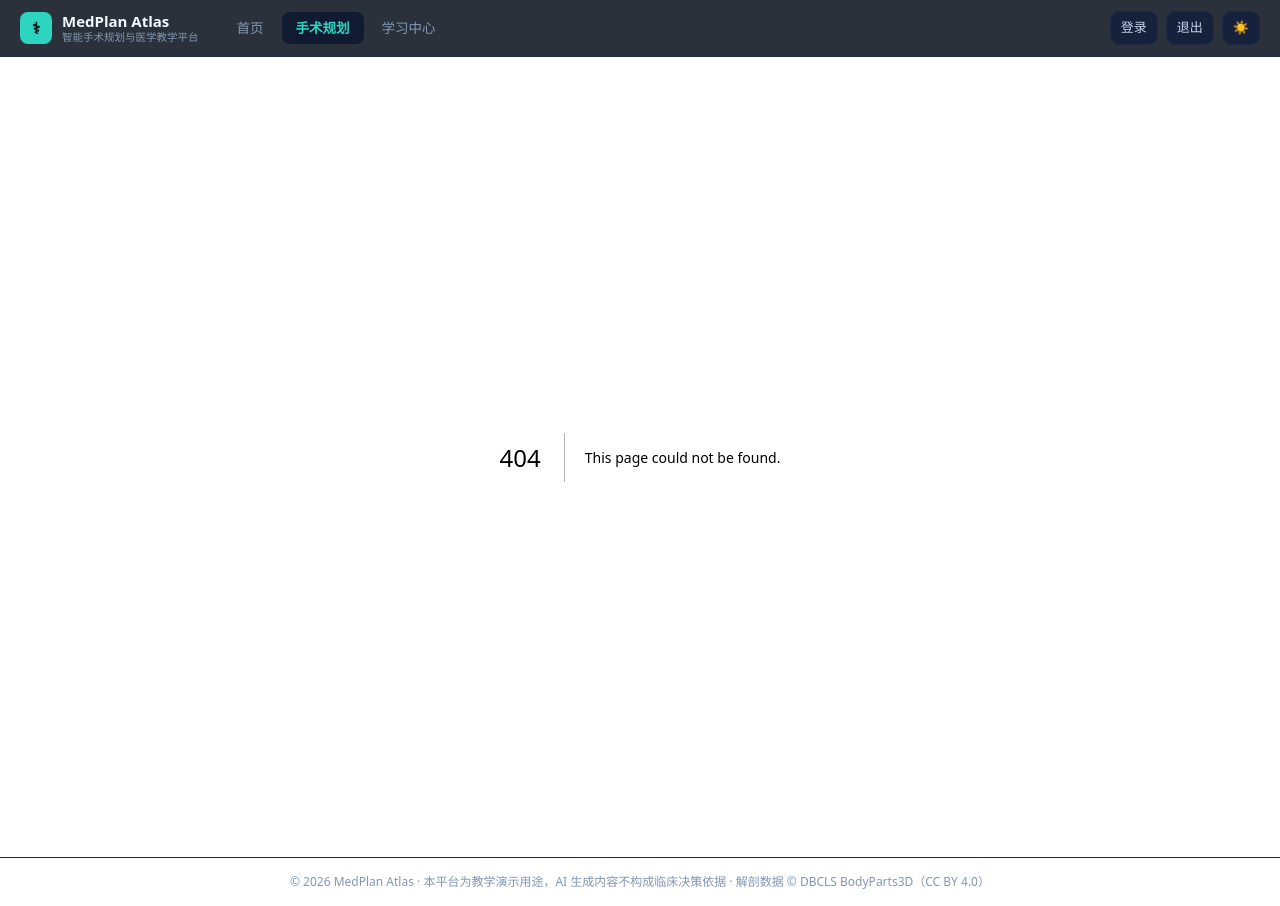
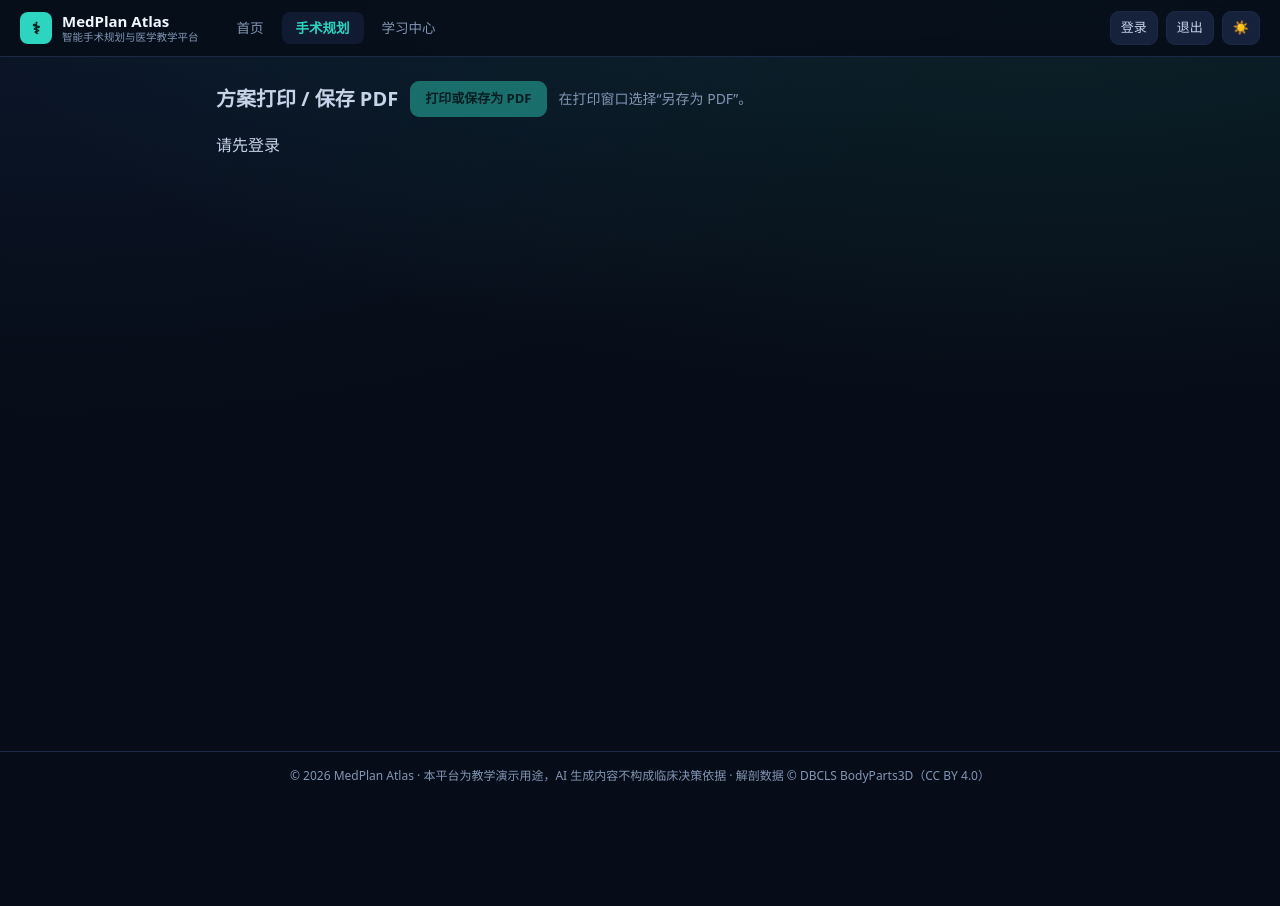
Before and after one commit to lhbzx1984/medical, a Next.js app: page /planning/1/print/1 in a window 1280 px wide. Before the commit this address had no page. After the commit the page ends 800 px from the top, so only its background shows below. Built offline with nearby package versions, Linux system fonts and the light colour scheme; no server answers.

Commit message:
feat: print selected plan versions

```diff
--- a/src/app/globals.css
+++ b/src/app/globals.css
@@ -502,3 +502,18 @@ html[data-theme="light"] body {
   opacity: 0;
   animation: bubbleIn 9s ease infinite;
 }
+
+@media print {
+  @page { margin: 15mm; }
+  html:has(.print-page) {
+    color-scheme: light;
+    --bg: #fff; --panel: #fff; --panel-2: #fff; --line: #ccc;
+    --text: #202020; --heading: #111; --muted: #555;
+    --accent: #065f54; --accent-soft: #eee; --chip-bg: #eee;
+    --warn: #713b00; --ok: #14532d;
+  }
+  body:has(.print-page) { background: white; background-image: none; }
+  body:has(.print-page) > header, body:has(.print-page) > footer, .print-controls { display: none !important; }
+  .print-page { max-width: none; padding: 0; }
+  .print-page .panel-2 { break-inside: avoid; }
+}
--- a/src/app/layout.tsx
+++ b/src/app/layout.tsx
@@ -1,4 +1,5 @@
 import type { Metadata } from "next";
+import { Suspense } from "react";
 import "./globals.css";
 import Header from "@/components/site/Header";
 
@@ -24,7 +25,7 @@ export default function RootLayout({ children }: { children: React.ReactNode })
             "ui-sans-serif, system-ui, -apple-system, 'Segoe UI', 'PingFang SC', 'Microsoft YaHei', sans-serif",
         }}
       >
-        <Header />
+        <Suspense fallback={<div className="h-14" />}><Header /></Suspense>
         <div className="flex-1">{children}</div>
         <footer className="border-t border-[var(--line)] px-6 py-4 text-center text-xs text-[var(--muted)]">
           © 2026 MedPlan Atlas · 本平台为教学演示用途，AI 生成内容不构成临床决策依据 ·
--- /dev/null
+++ b/src/app/planning/[id]/print/[version]/page.tsx
@@ -0,0 +1,42 @@
+"use client";
+import { Suspense, useEffect, useState } from "react";
+import { useParams } from "next/navigation";
+import PlanDocument from "@/components/planning/PlanDocument";
+import type { PlanDetail } from "@/lib/types";
+
+function PrintPlanContent() {
+  const { id, version } = useParams<{ id: string; version: string }>();
+  const [detail, setDetail] = useState<PlanDetail | null>(null);
+  const [error, setError] = useState("");
+  useEffect(() => {
+    const controller = new AbortController();
+    fetch(`/api/plans/${encodeURIComponent(id)}`, { signal: controller.signal })
+      .then(async (response) => {
+        const data = await response.json() as PlanDetail & { error?: string };
+        if (!response.ok) throw new Error(data.error ?? "加载失败");
+        setDetail(data);
+      }).catch((err: unknown) => {
+        if (!controller.signal.aborted) setError(err instanceof Error ? err.message : "加载失败");
+      });
+    return () => controller.abort();
+  }, [id]);
+  const selected = detail?.versions.find((v) => String(v.version) === version);
+  return <main className="print-page mx-auto w-full max-w-4xl p-6">
+    <div className="print-controls mb-4 flex flex-wrap items-center gap-3">
+      <h1 className="text-xl font-semibold">方案打印 / 保存 PDF</h1>
+      <button className="btn btn-primary" disabled={!selected} onClick={() => window.print()}>打印或保存为 PDF</button>
+      <span className="text-sm text-[var(--muted)]">在打印窗口选择“另存为 PDF”。</span>
+    </div>
+    {error && <p role="alert">{error}</p>}
+    {!error && !detail && <p>正在加载方案…</p>}
+    {detail && !selected && <p role="alert">未找到该版本。</p>}
+    {selected && detail && <>
+      <p className="mb-4 text-sm">MedPlan Atlas · 教学演示资料，AI 内容不构成临床决策依据。患者姓名显示当前病例资料。</p>
+      <PlanDocument version={selected} patientName={detail.patient.name} />
+    </>}
+  </main>;
+}
+
+export default function PrintPlanPage() {
+  return <Suspense fallback={<p className="p-6">正在加载方案…</p>}><PrintPlanContent /></Suspense>;
+}
--- a/src/components/planning/PlanningWorkspace.tsx
+++ b/src/components/planning/PlanningWorkspace.tsx
@@ -363,6 +363,7 @@ export default function PlanningWorkspace() {
                 </div>
                 <div className="ml-auto flex items-center gap-2">
                   <button className="btn !py-1 !text-[12px]" disabled={!!busy || detail.plan.status === "finalized"} onClick={() => setEditing(true)}>编辑病例</button>
+                  {currentVersion && <a className="btn !py-1 !text-[12px]" href={`/planning/${encodeURIComponent(detail.plan.id)}/print/${currentVersion.version}`} target="_blank" rel="noopener noreferrer">打印 / PDF</a>}
                   {detail.versions.length > 0 && <button className="btn !py-1 !text-[12px]" disabled={!!busy || (detail.plan.status !== "finalized" && currentVersion?.version !== detail.plan.currentVersion)} onClick={() => void setFinalized()}>{detail.plan.status === "finalized" ? "撤销定稿" : "确认定稿"}</button>}
                   <button className="btn !py-1 !text-[12px]" disabled={!!busy} onClick={() => void setArchived()}>{detail.plan.archivedAt ? "恢复病例" : "归档病例"}</button>
                   {detail.versions.length === 0 ? (
```
Also changed, not shown: 1 other file (tests, documents, lock files or other folders).
